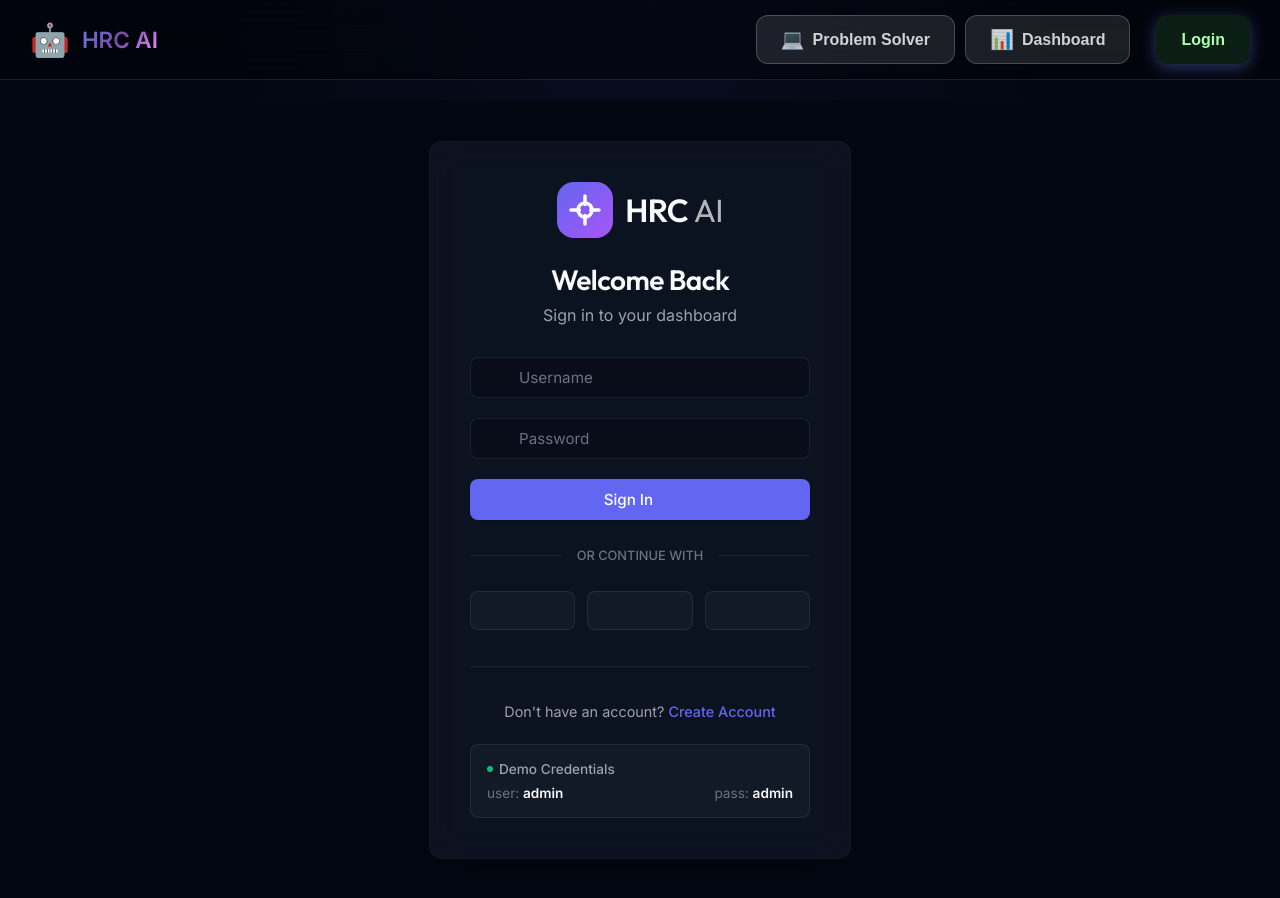
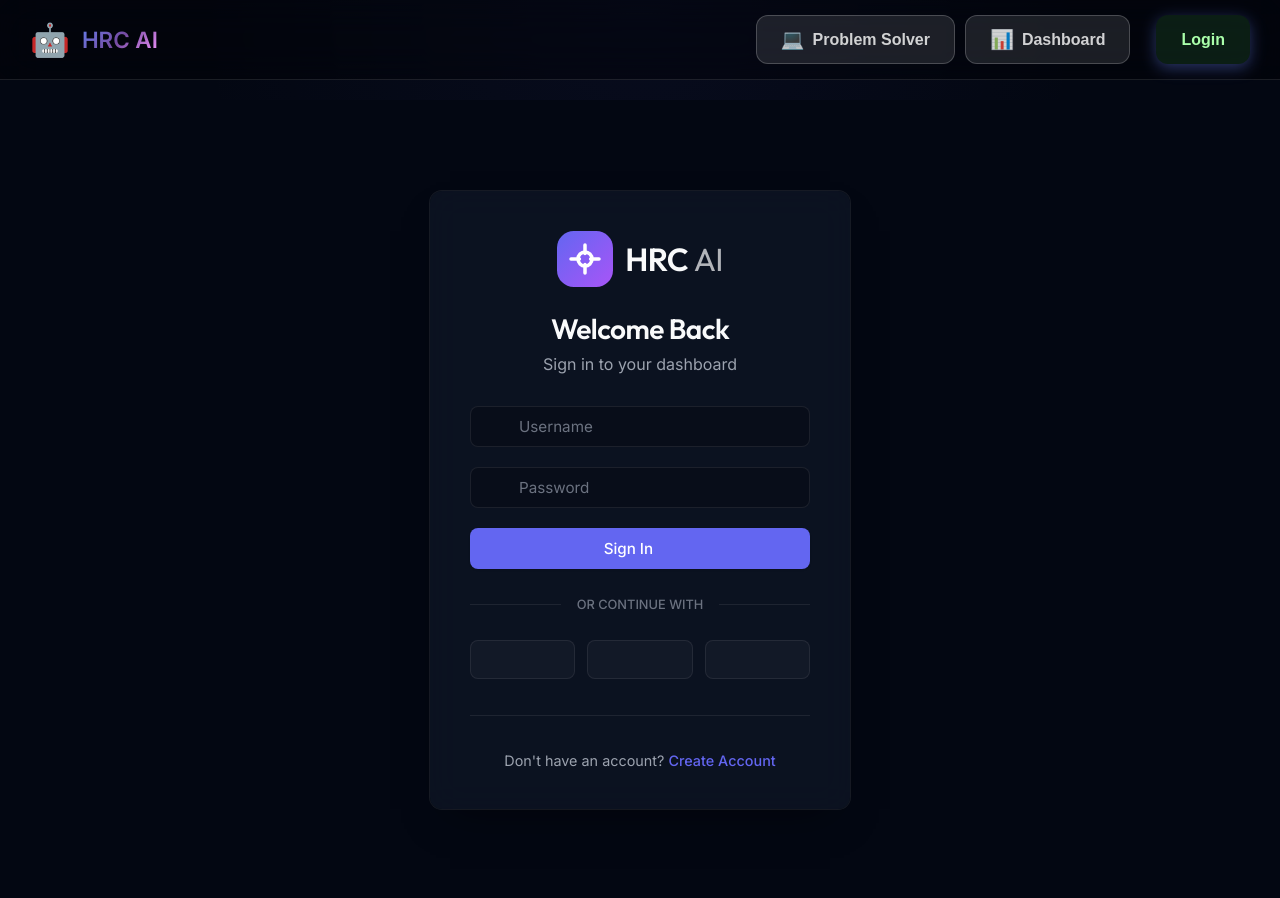
Before and after one commit to Harshavardhan123-cloud/agentic-ai-platform, a React (Vite) app in the folder frontend/: page / in a window 1280 px wide. Both pictures are taken after a click on the button "Login". Shown: the top 898 px of the page. Built offline with nearby package versions, Linux system fonts and the light colour scheme; no server answers; some icons are missing.

Commit message:
Feat: Replace demo credentials with secure superuser credentials from env

```diff
--- a/frontend/src/Login.jsx
+++ b/frontend/src/Login.jsx
@@ -174,18 +174,6 @@ const Login = ({ onSwitchToSignup }) => {
                         Don't have an account? <span onClick={onSwitchToSignup} style={{ color: 'var(--accent-primary)', cursor: 'pointer', fontWeight: '500' }}>Create Account</span>
                     </div>
                 </form>
-
-                {/* Demo Credentials Hint */}
-                <div style={{ marginTop: '24px', padding: '16px', borderRadius: '8px', background: 'rgba(255,255,255,0.03)', border: '1px solid var(--border-subtle)', fontSize: '0.85rem' }}>
-                    <div style={{ color: 'var(--text-secondary)', marginBottom: '8px', fontWeight: 500, display: 'flex', alignItems: 'center', gap: '6px' }}>
-                        <span style={{ display: 'inline-block', width: '6px', height: '6px', borderRadius: '50%', background: '#10b981' }}></span>
-                        Demo Credentials
-                    </div>
-                    <div style={{ display: 'flex', justifyContent: 'space-between', color: 'var(--text-tertiary)' }}>
-                        <span>user: <strong style={{ color: 'var(--text-primary)' }}>admin</strong></span>
-                        <span>pass: <strong style={{ color: 'var(--text-primary)' }}>admin</strong></span>
-                    </div>
-                </div>
             </div>
         </div>
     );
```
Also changed, not shown: 1 other file (tests, documents, lock files or other folders).
